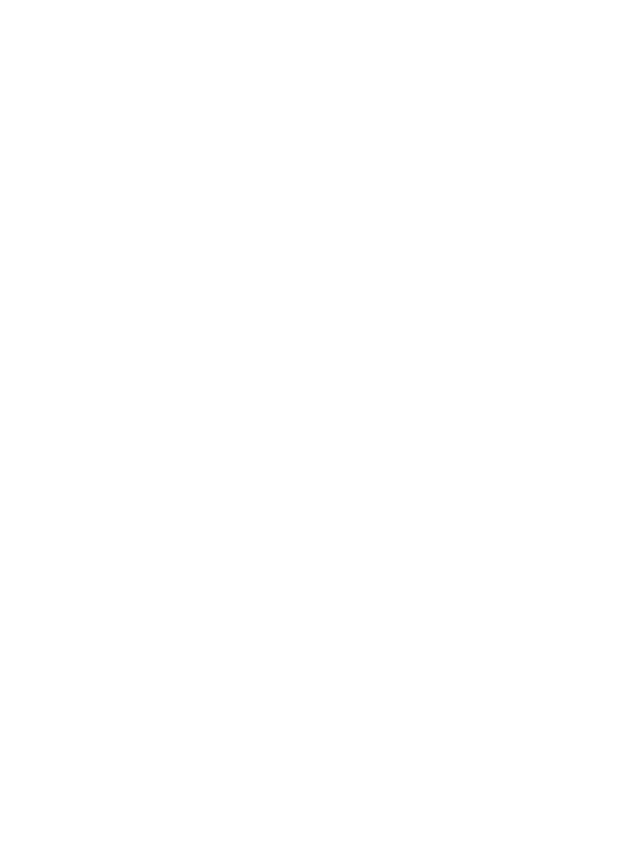
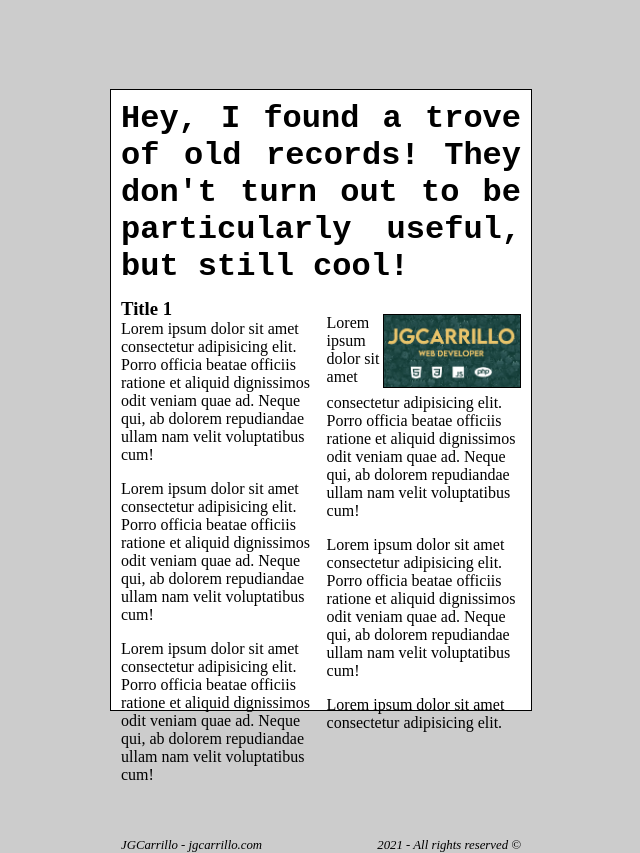
Before and after one commit to jgcarrillo/scientific-layout-flexbox, a plain HTML site: page paper02/index.html in a window 1280 px wide. Shown: the whole page, without its empty margins (319-959 px from the left). Before the commit the page ends 800 px from the top, so only its background shows below. Drawn offline with Linux system fonts and the light colour scheme.

Commit message:
FEAT: Adding PAPER 02 and border in img paper 01 and 02

```diff
--- a/paper01/css/styles.css
+++ b/paper01/css/styles.css
@@ -78,6 +78,7 @@ h3:first-child {
 .content .content__right img {
 	width: 100%;
 	margin-bottom: 0.4em;
+	border: var(--border-general);
 }
 
 .number__page {
--- a/paper02/css/styles.css
+++ b/paper02/css/styles.css
@@ -0,0 +1,72 @@
+:root {
+	--bg-general: #ccc;
+	--bg-paper: white;
+	--border-general: 1px solid black;
+}
+
+body {
+	display: flex;
+	justify-content: center;
+	align-items: center;
+
+	background-color: var(--bg-general);
+	height: 100vh;
+	margin: 0;
+}
+
+h3 {
+	margin: 0;
+}
+
+.paper {
+	background-color: var(--bg-paper);
+	border: var(--border-general);
+	padding: 10px;
+	width: 50vh;
+	height: 75vh;
+}
+
+.title {
+	display: flex;
+	justify-content: center;
+}
+
+.title h1 {
+	font-family: 'Courier New', Courier, monospace;
+	font-size: 2em;
+	margin: 0;
+	padding-bottom: 0.4em;
+	text-align: justify;
+}
+
+.content {
+	display: flex;
+}
+
+.content .content__left {
+	width: 50%;
+	margin-right: 0.7em;
+}
+
+.content .content__right {
+	width: 50%;
+}
+
+.content .content__right img {
+	float: right;
+	width: 70%;
+	margin-bottom: 0.4em;
+	border: var(--border-general);
+}
+
+.number__page {
+	display: flex;
+	justify-content: space-between;
+	margin-top: 3em;
+	font-style: italic;
+	font-size: 0.8em;
+}
+
+.number__page p {
+	margin: 0;
+}
--- a/paper02/index.html
+++ b/paper02/index.html
@@ -0,0 +1,61 @@
+<!DOCTYPE html>
+<html lang="en">
+	<head>
+		<meta charset="UTF-8" />
+		<meta http-equiv="X-UA-Compatible" content="IE=edge" />
+		<meta name="viewport" content="width=device-width, initial-scale=1.0" />
+		<title>Paper Layout number 2</title>
+
+		<link rel="stylesheet" href="css/styles.css" />
+	</head>
+	<body>
+		<div class="paper">
+			<section class="title">
+				<h1>
+					Hey, I found a trove of old records! They don't turn out to be particularly useful, but still cool!
+				</h1>
+			</section>
+
+			<section class="content">
+				<article class="content__left">
+					<h3>Title 1</h3
+					<p>
+						Lorem ipsum dolor sit amet consectetur adipisicing elit. Porro officia beatae officiis ratione et
+						aliquid dignissimos odit veniam quae ad. Neque qui, ab dolorem repudiandae ullam nam velit
+						voluptatibus cum!
+					</p>
+					<p>
+						Lorem ipsum dolor sit amet consectetur adipisicing elit. Porro officia beatae officiis ratione et
+						aliquid dignissimos odit veniam quae ad. Neque qui, ab dolorem repudiandae ullam nam velit
+						voluptatibus cum!
+					</p>
+					<p>
+						Lorem ipsum dolor sit amet consectetur adipisicing elit. Porro officia beatae officiis ratione et
+						aliquid dignissimos odit veniam quae ad. Neque qui, ab dolorem repudiandae ullam nam velit
+						voluptatibus cum!
+					</p>
+				</article>
+				<article class="content__right">
+					<p>
+						<img src="../assets/jg.PNG" alt="Sample image of JGCarrillo logo" />
+						Lorem ipsum dolor sit amet consectetur adipisicing elit. Porro officia beatae officiis ratione et
+						aliquid dignissimos odit veniam quae ad. Neque qui, ab dolorem repudiandae ullam nam velit
+						voluptatibus cum!
+					</p>
+					<p>
+						Lorem ipsum dolor sit amet consectetur adipisicing elit. Porro officia beatae officiis ratione et
+						aliquid dignissimos odit veniam quae ad. Neque qui, ab dolorem repudiandae ullam nam velit
+						voluptatibus cum!
+					</p>
+					<p>
+						Lorem ipsum dolor sit amet consectetur adipisicing elit.
+					</p>
+				</article>
+			</section>
+			<section class="number__page">
+				<p>JGCarrillo - jgcarrillo.com</p>
+				<p>2021 - All rights reserved &copy;</p>
+			</section>
+		</div>
+	</body>
+</html>
```
